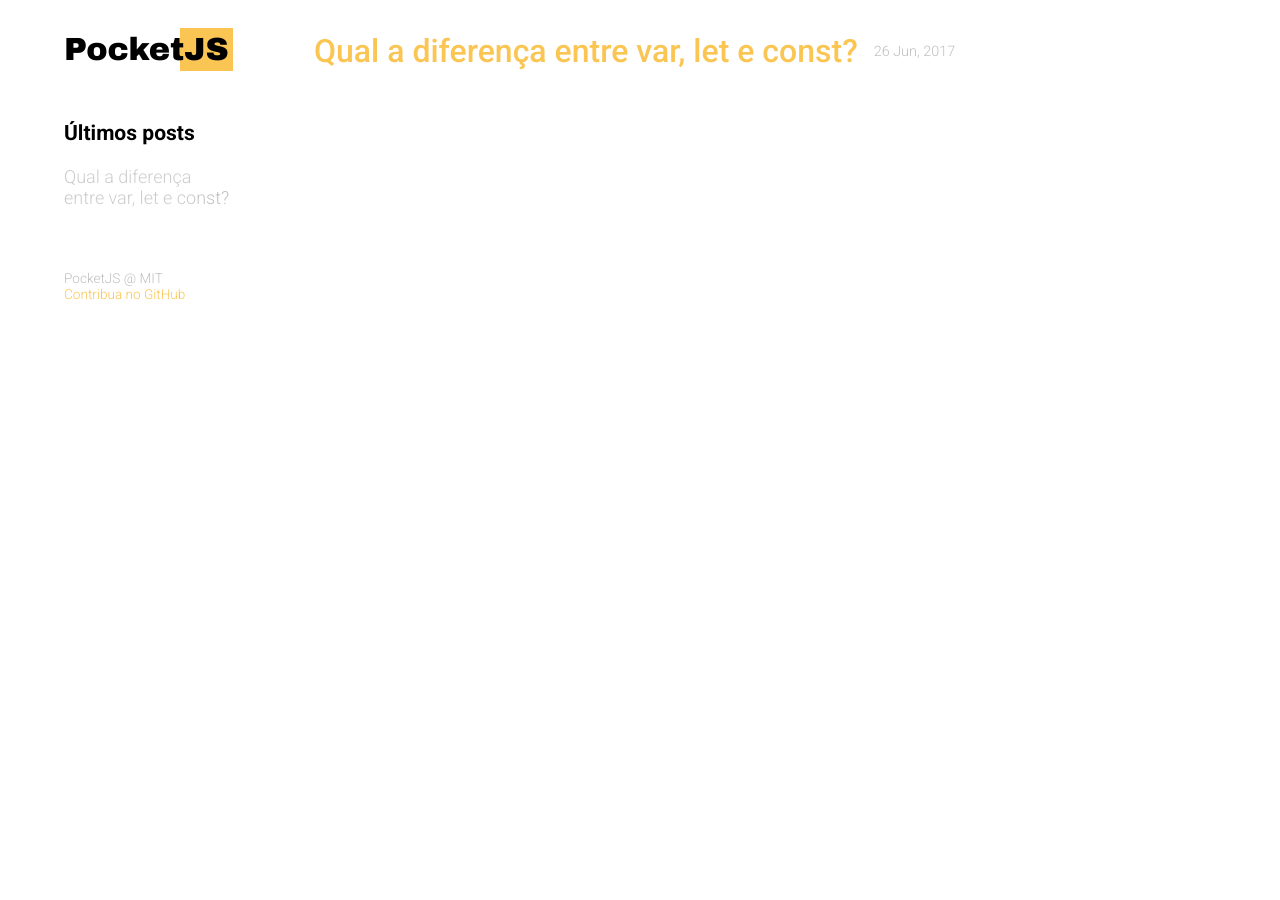
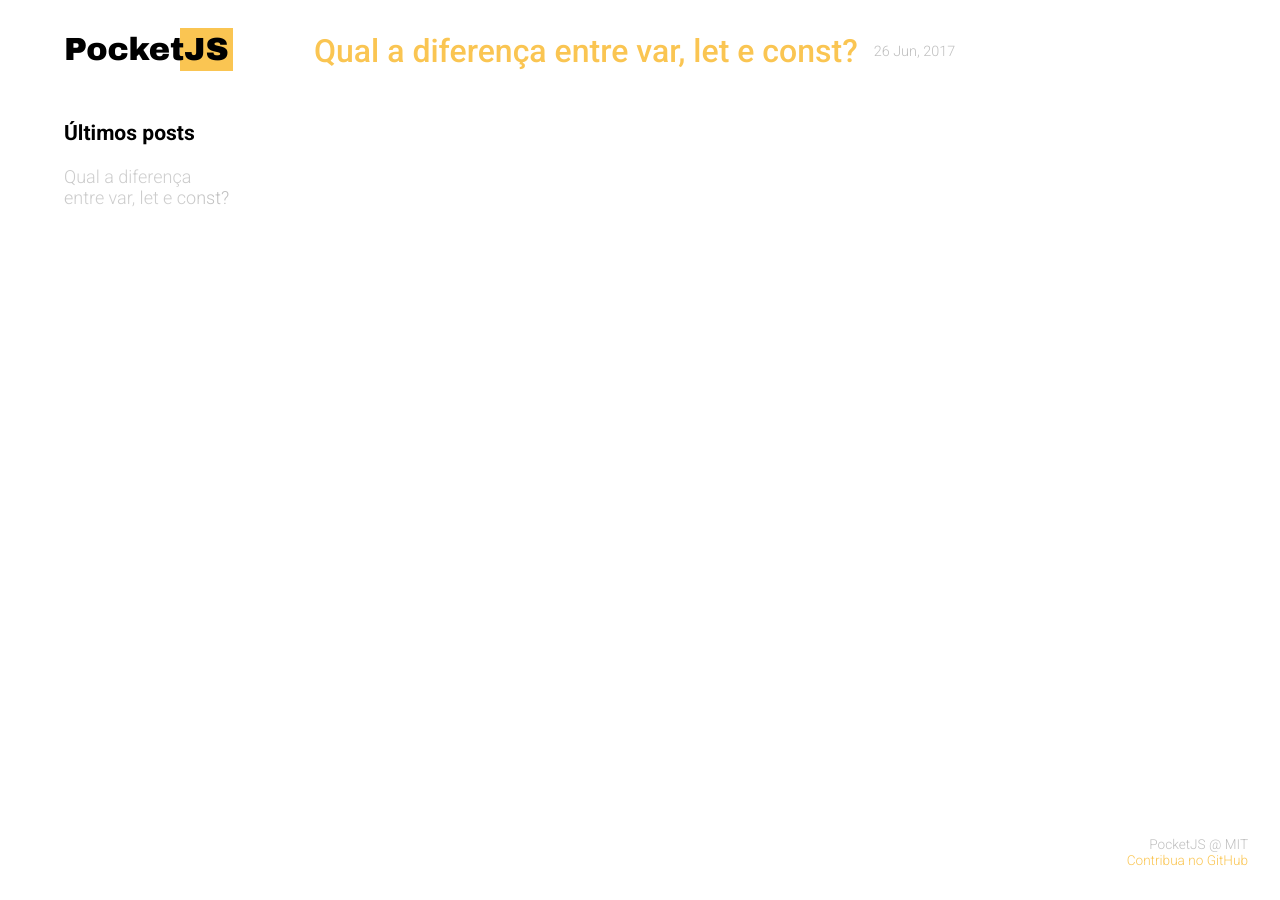
Before and after one commit to kvnol/pocketjs.github.io, a Jekyll site: the page built from index.html, in a window 1280 px wide. Built offline with Jekyll 4.4.1, drawn with Linux system fonts in a browser that asks for light colours.

Commit message:
adjust on footer fixed

```diff
--- a/_includes/aside.html
+++ b/_includes/aside.html
@@ -14,8 +14,4 @@
       <div class="menu-shadow menu-shadow_bottom"></div>
     {% endfor %}</ol>
   </nav>
-  <footer class="footer" role="contentinfo">
-    <p>PocketJS @ MIT</p>
-    <p><a href="https://github.com/kvnol/pocketjs" target="_blank">Contribua no GitHub</a></p>
-  </footer>
 </aside>
--- /dev/null
+++ b/_includes/footer.html
@@ -0,0 +1,4 @@
+<footer class="footer" role="contentinfo">
+  <p>PocketJS @ MIT</p>
+  <p><a href="https://github.com/kvnol/pocketjs" target="_blank">Contribua no GitHub</a></p>
+</footer>
--- a/_layouts/post.html
+++ b/_layouts/post.html
@@ -70,6 +70,8 @@
       {% endif %}
     </article>
   </section>
+
+  {% include footer.html %}
 </main>
 
 {% include ga.html %}
--- a/assets/_sass/molecules/_footer.sass
+++ b/assets/_sass/molecules/_footer.sass
@@ -1,7 +1,10 @@
 .footer
-  margin-top: 3.333rem
+  position: fixed
+  right: 2rem
+  bottom: 2rem
 
   p
     margin: 0
     font-size: .85rem
+    text-align: right
     color: lighten(#000, 75%)
--- a/index.html
+++ b/index.html
@@ -33,4 +33,6 @@ description: Aprendendo a programar com pequenas doses de JavaScript.
       </li>{% endfor %}
     </ul>
   </section>
+
+  {% include footer.html %}
 </main>
```
